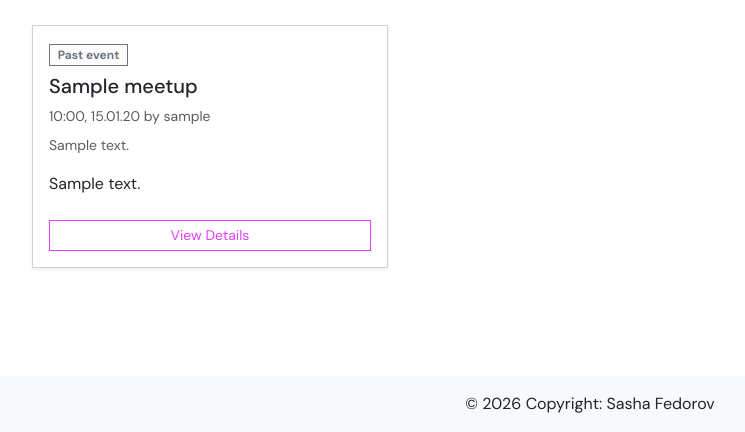
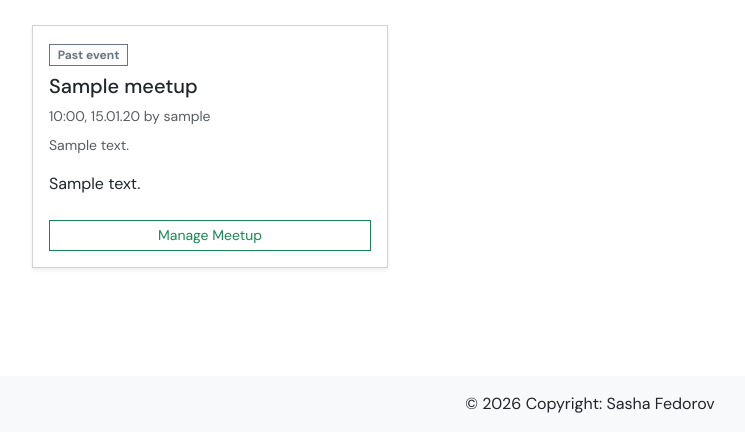
Before and after one commit to sasha-fedorov/meetmeet, a Django app: page / in a window 1280 px wide. Shown: the part 368-800 px from the top of the page, without its empty margins (50-795 px from the left). Run offline with Django 5.2, Linux system fonts and the light colour scheme; a user stored in the database is signed in; tables that the repository leaves empty hold one stand-in row (values such as "Sample post"); some libraries are stand-ins or nearby versions.

Commit message:
feat: add conditional button text and style for better meetup organizer UX

```diff
--- a/meetups/templates/meetups/meetup_list.html
+++ b/meetups/templates/meetups/meetup_list.html
@@ -37,11 +37,22 @@
               <h2 class="card-title h5"><a href="{% url 'meetup_detail' meetup.pk %}" class="text-decoration-none text-dark">{{ meetup.title|truncatechars:70 }}</a></h2>
               <p class="card-text text-muted small mb-2">{{ meetup.start_datetime|date:'H:i, d.m.y' }} by {{ meetup.organizer.username|truncatechars:15 }}</p>
               <p class="card-text text-muted small mb-3">{{ meetup.location_text|truncatechars:25 }}</p>
-              <p class="card-text">{{ meetup.description|truncatewords:15|truncatechars:150}}</p>
+              <p class="card-text">{{ meetup.description|truncatewords:15|truncatechars:150 }}</p>
             </div>
 
             <div class="card-footer bg-transparent border-top-0 pb-3">
-              <a href="{% url 'meetup_detail' meetup.pk %}" class="btn btn-outline-primary btn-sm w-100">View Details</a>
+              <a href="{% url 'meetup_detail' meetup.pk %}"
+                class="btn btn-sm w-100 {% if request.user == meetup.organizer %}
+                  btn-outline-success
+                {% else %}
+                  btn-outline-primary
+                {% endif %}">
+                {% if request.user == meetup.organizer %}
+                  Manage Meetup
+                {% else %}
+                  View Details
+                {% endif %}
+              </a>
             </div>
           </div>
         </div>
```
